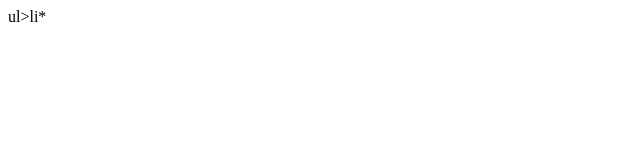
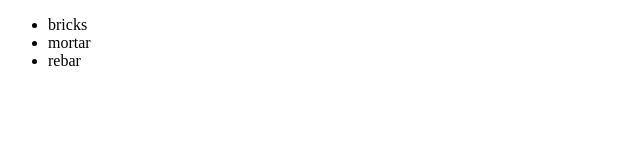
Before and after one commit to kcchrist/GitTutorial, a plain HTML site: page index.html in a window 1280 px wide. Shown: the whole page, without its empty margins (0-640 px from the left). Drawn offline with Linux system fonts and the light colour scheme.

```diff
--- a/index.html
+++ b/index.html
@@ -5,8 +5,11 @@
 </head>
 <body>
 	<div>
-	ul>li*
-
+		<ul>
+			<li>bricks</li>
+			<li>mortar</li>
+			<li>rebar</li>
+		</ul>
 	</div>
 
 </body>
```
